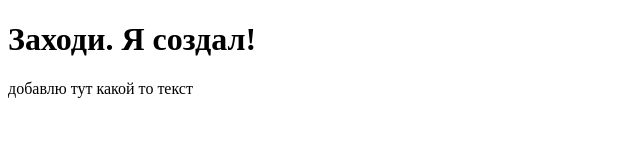
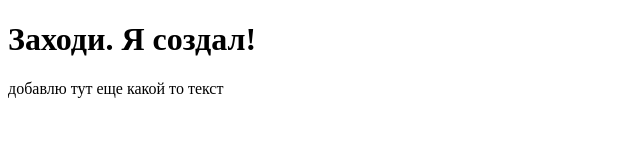
Before and after one commit to bonusdiez/SuperShop, a plain HTML site: page index.html in a window 1280 px wide. Shown: the full height of the page, 0-640 px from the left. Drawn offline with Linux system fonts and the light colour scheme.

Commit message:
добавил какой то текст

```diff
--- a/index.html
+++ b/index.html
@@ -9,6 +9,6 @@
 <body>
   <h1>Заходи. Я создал!</h1>
 
-  <p>добавлю тут какой то текст</p>
+  <p>добавлю тут еще какой то текст</p>
 </body>
 </html>
```
